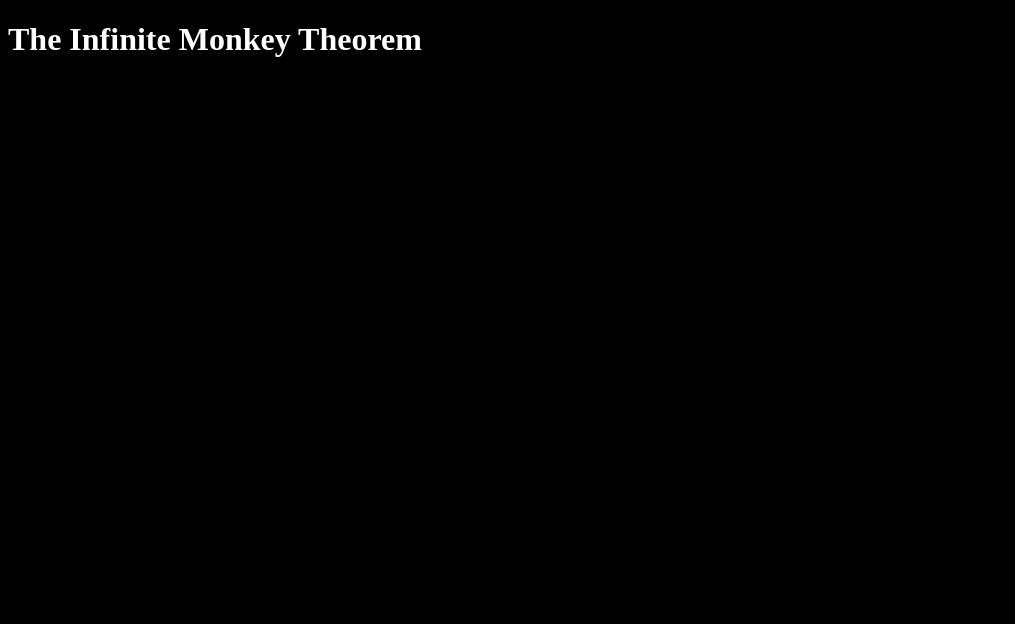
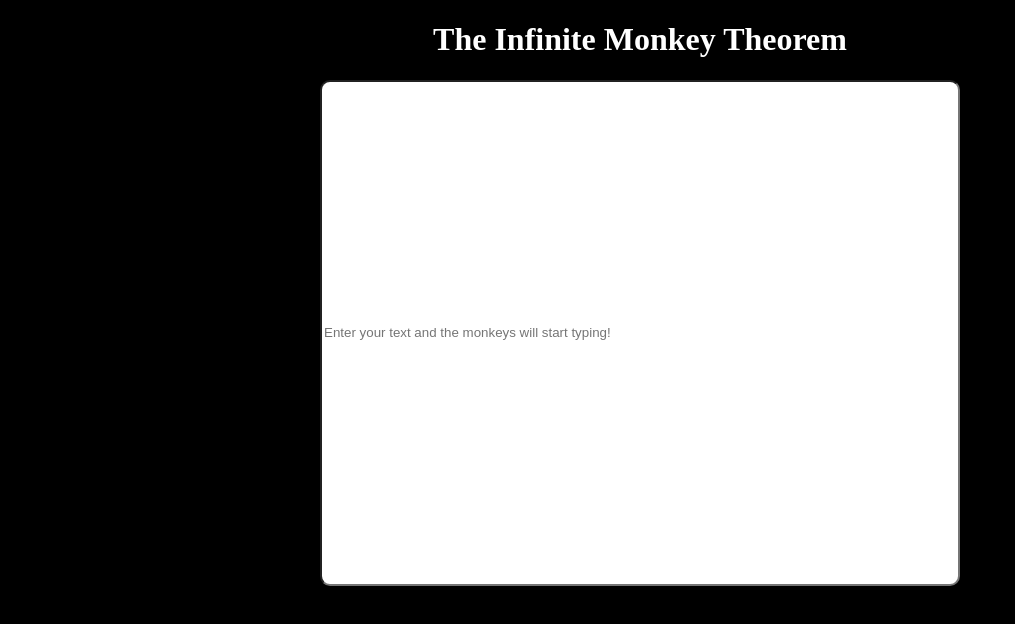
Before and after one commit to LHwang01/infinite-monkey, a plain HTML site: page index.html in a window 1280 px wide. Shown: the whole page, without its empty margins (0-1015 px from the left). Drawn offline with Linux system fonts and the light colour scheme.

Commit message:
Set Up Text Input & Styling

```diff
--- a/index.html
+++ b/index.html
@@ -6,5 +6,8 @@
     </head>
     <body>
         <h1>The Infinite Monkey Theorem</h1>
+        <form align="center">
+            <input type="text" placeholder="Enter your text and the monkeys will start typing!">
+        </form>
     </body>
 </html>
--- a/style.css
+++ b/style.css
@@ -2,3 +2,18 @@ body {
     background-color: black;
     color: white;
 }
+
+h1 {
+    text-align: center;
+}
+
+p {
+    font-size: 20px;
+}
+
+input {
+    margin: 0 auto;
+    width: 50%;
+    height: 500px;
+    border-radius: 10px;
+}
```
